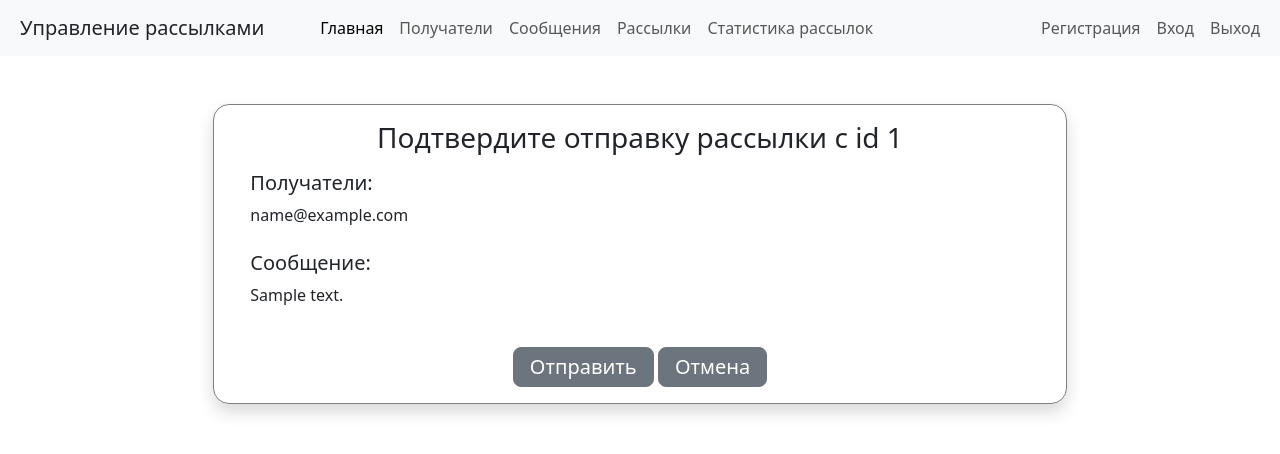
After one commit to Ananim4eg/mailing_list_service, a Django app: page /mailing/mailing/confirmation/1/ in a window 1280 px wide. The commit adds this page. Shown: the top 454 px of the page. Run offline with Django 5.2, Linux system fonts and the light colour scheme; tables that the repository leaves empty hold one stand-in row (values such as "Sample post").

Commit message:
release send mailings

```diff
--- a/config/settings.py
+++ b/config/settings.py
@@ -1,4 +1,5 @@
 import os
+from django.contrib import messages
 from pathlib import Path
 
 from dotenv import load_dotenv
--- a/mailing/models.py
+++ b/mailing/models.py
@@ -6,7 +6,7 @@ class Recipient(models.Model):
 
     email = models.EmailField(unique=True, verbose_name='Почта получателя')
     full_name = models.CharField(max_length=100, blank=True, null=True, verbose_name='ФИО')
-    comment = models.TextField(verbose_name='Комментарий')
+    comment = models.TextField(verbose_name='Комментарий', null=True, blank=True)
     created_at = models.DateField(auto_now_add=True, verbose_name='Дата создания')
     update_at = models.DateField(auto_now=True, verbose_name='Дата последнего изменения')
 
@@ -70,15 +70,15 @@ class LogMailing(models.Model):
         ('unsuccess', 'Не успешно'),
     ]
 
-    run_time = models.DateTimeField()
-    status = models.CharField(choices=STATUS_CHOICES, verbose_name='Статус отправки')
-    server_answer = models.TextField()
+    run_time = models.DateTimeField(auto_now_add=True, null=True, blank=True, verbose_name='Дата и время попытки')
+    status = models.CharField(choices=STATUS_CHOICES, verbose_name='Статус отправки', null=True, blank=True)
+    server_answer = models.TextField(null=True, blank=True)
     mailing = models.ForeignKey(Mailing, on_delete=models.CASCADE, verbose_name='Рассылка')
     created_at = models.DateField(auto_now_add=True, verbose_name='Дата создания')
     update_at = models.DateField(auto_now=True, verbose_name='Дата последнего изменения')
 
     def __str__(self):
-        return f'{self.mailing} - {self.status}'
+        return f'{self.run_time} - {self.status}'
 
     class Meta:
         verbose_name = 'попытка рассылки'
--- /dev/null
+++ b/mailing/templates/mailing/confirmation_send_mailing.html
@@ -0,0 +1,26 @@
+{% block content %}
+
+{% include 'main_menu.html' %}
+<div class="container rounded-4 shadow border border-black border-opacity-50 col-8 mt-5 text-center">
+    <h3 class="pt-2 mt-2">Подтвердите отправку рассылки с id {{ mailing.id }}</h3>
+    <div class="text-start ms-4">
+        <h5 class="mt-3">Получатели:</h5>
+        <p class="mt-1">
+            {% for recipient in mailing.recipient.all %}
+            {{ recipient.email }}
+            {% if not forloop.last %}, {% endif %}
+            {% endfor %}
+        </p>
+        <h5 class="mt-4">Сообщение:</h5>
+        <p> {{ mailing.message.message_subject }} </p>
+    </div>
+    <div class="mt-4 mb-3">
+        <form method="post" action="{% url 'mailing:send_mailing' pk=mailing.pk %}" style="display:inline;">
+        {% csrf_token %}
+        <button class="btn-lg btn btn-secondary pt-1 pb-1 mt-3" type="submit">Отправить</button>
+      </form>
+        <a href="{% url 'mailing:all_mailing' %}" class="btn-lg btn btn-secondary pt-1 pb-1 mt-3">Отмена</a>
+    </div>
+</div>
+
+{% endblock %}
--- a/mailing/templates/mailing/detail_mailing.html
+++ b/mailing/templates/mailing/detail_mailing.html
@@ -12,7 +12,8 @@
             {% endfor %}
         </p>
         <h5 class="mt-4">Сообщение:</h5>
-        <p>{{ mailing.message.message_subject }}</p>
+        <a class="link-underline-opacity-0 link-dark link-offset-2 link-underline-opacity-100-hover"
+           href="{% url 'mailing:detail_message' pk=mailing.message.pk %}">{{ mailing.message.message_subject }}</a>
         <h5 class="mt-4">Статус:</h5>
         <p>{{ mailing.get_status_display }}</p>
         <h5 class="mt-4">Дата первого сообщения:</h5>
--- a/mailing/templates/message/detail_message.html
+++ b/mailing/templates/message/detail_message.html
@@ -11,7 +11,7 @@
     </div>
     <div class="mt-4 mb-3">
         <a href="{% url 'mailing:update_message' pk=message.pk %}" class="btn-lg btn btn-secondary pt-1 pb-1 mt-3">Редактировать</a>
-        <a href="{% url 'mailing:all_message' %}" class="btn-lg btn btn-secondary pt-1 pb-1 mt-3">Назад</a>
+        <button onclick="history.back(); return false;" class="btn-lg btn btn-secondary pt-1 pb-1 mt-3">Назад</button>
         <a href="{% url 'mailing:delete_message' pk=message.pk %}"
            class="btn-lg btn btn-danger pt-1 pb-1 mt-3 ms-auto">Удалить</a>
     </div>
--- a/mailing/urls.py
+++ b/mailing/urls.py
@@ -1,10 +1,12 @@
+from django.http import HttpResponse
 from django.urls import path
 
 from mailing.apps import MailingConfig
 from mailing.views import CreateRecipientView, ListRecipientView, UpdateRecipientView, DetailRecipientView, \
     DeleteRecipientView, HomeListView, ListMessageView, CreateMessageView, UpdateMessageView, DetailMessageView, \
     DeleteMessageView, DeleteMailingView, DetailMailingView, UpdateMailingView, CreateMailingView, ListMailingView, \
-    DeleteLogMailingView, DetailLogMailingView, UpdateLogMailingView, CreateLogMailingView, ListLogMailingView
+    DeleteLogMailingView, DetailLogMailingView, UpdateLogMailingView, CreateLogMailingView, ListLogMailingView, \
+    ConfirmationSendMailingView, SendEmailView, SuccessSendView, ErrorSendView
 
 app_name = MailingConfig.name
 
@@ -25,6 +27,10 @@ urlpatterns = [
     path('mailing/update/<int:pk>/', UpdateMailingView.as_view(), name='update_mailing'),
     path('mailing/detail/<int:pk>/', DetailMailingView.as_view(), name='detail_mailing'),
     path('mailing/delete/<int:pk>/', DeleteMailingView.as_view(), name='delete_mailing'),
+    path('mailing/confirmation/<int:pk>/', ConfirmationSendMailingView.as_view(), name='confirmation_mailing'),
+    path('mailing/send/<int:pk>/', SendEmailView.as_view(), name='send_mailing'),
+    path('mailing/success/', SuccessSendView.as_view(), name='success_page'),
+    path('mailing/error/', ErrorSendView.as_view(), name='error_page'),
     path('log_mailing/', ListLogMailingView.as_view(), name='all_log_mailing'),
     path('log_mailing/create/', CreateLogMailingView.as_view(), name='create_log_mailing'),
     path('log_mailing/update/<int:pk>/', UpdateLogMailingView.as_view(), name='update_log_mailing'),
--- a/mailing/views.py
+++ b/mailing/views.py
@@ -1,9 +1,12 @@
+from django.core.mail import send_mail
+from django.contrib import messages
 from django.http import JsonResponse
 from django.urls import reverse
-from django.shortcuts import get_object_or_404, render
+from django.shortcuts import get_object_or_404, render, redirect
 from django.urls import reverse_lazy
+from django.utils import timezone
 from django.views import View
-from django.views.generic import CreateView, ListView, DetailView, UpdateView, DeleteView
+from django.views.generic import CreateView, ListView, DetailView, UpdateView, DeleteView, TemplateView
 
 from mailing.forms import RecipientForm, MessageForm, MailingForm
 from mailing.models import Recipient, Message, Mailing, LogMailing
@@ -136,6 +139,72 @@ class ListMailingView(ListView):
     context_object_name = 'mailings'
 
 
+class ConfirmationSendMailingView(DetailView):
+    """Контроллер для страницы подтверждения отправки рассылки"""
+
+    model = Mailing
+    template_name = 'mailing/confirmation_send_mailing.html'
+
+
+class SendEmailView(DetailView):
+    """Контроллер для отправки писем"""
+
+    model = Mailing
+
+    def post(self, request, pk):
+        mailing = self.get_object()
+
+        try:
+            subject = mailing.message.message_subject
+            message_body = mailing.message.message_body
+            recipient_list = [r.email for r in mailing.recipient.all()]
+
+            if not recipient_list:
+                return JsonResponse({
+                    'status': 'error',
+                    'message': 'Нет получателей для отправки!'
+                })
+
+            send_mail(
+                subject=subject,
+                message=message_body,
+                from_email='new.mail.test@mail.ru',
+                recipient_list=recipient_list,
+                fail_silently=False
+            )
+
+            LogMailing.objects.create(
+                mailing=mailing,
+                run_time=timezone.now(),
+                status='success',
+            )
+
+            return redirect('mailing:success_page')
+
+        except Exception as e:
+
+            LogMailing.objects.create(
+                mailing=mailing,
+                run_time=timezone.now(),
+                status='success',
+                server_answer=f'error: {str(e)}'
+            )
+            messages.error(request, f"Ошибка: {str(e)}")
+            return redirect('mailing:error_page')
+
+
+class SuccessSendView(TemplateView):
+    """Контроллер для успешной отправки"""
+
+    template_name = 'mailing/success_page.html'
+
+
+class ErrorSendView(TemplateView):
+    """Контроллер для не успешной отправки"""
+
+    template_name = 'mailing/error_page.html'
+
+
 class DetailMailingView(DetailView):
     """Контроллер для страницы с подробной информацией о рассылке"""
 
```
Also changed, not shown: mailing/forms.py (+19 -3 lines), mailing/templates/mailing/error_page.html (added, +8 -0 lines), mailing/templates/mailing/list_mailing.html (+9 -3 lines), mailing/templates/mailing/success_page.html (added, +8 -0 lines).
